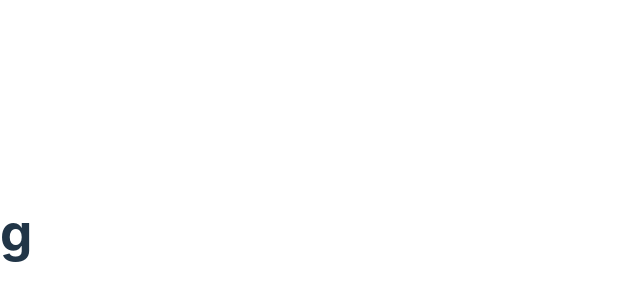
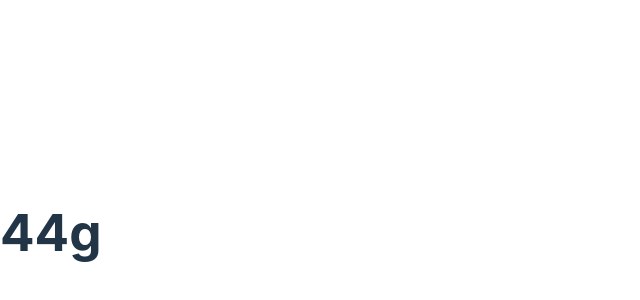
Before and after one commit to kiancodemy/mernstack, a React (Vite) app in the folder frontend/: page / in a window 1280 px wide. Shown: the part 168-468 px from the top of the page, without its empty margins (0-640 px from the left). Built offline with nearby package versions, Linux system fonts and the light colour scheme.

Commit message:
initial-2

```diff
--- a/frontend/src/App.jsx
+++ b/frontend/src/App.jsx
@@ -1,7 +1,7 @@
 function App() {
   return (
     <div>
-      <h1>g</h1>
+      <h1>44g</h1>
     </div>
   );
 }
```
